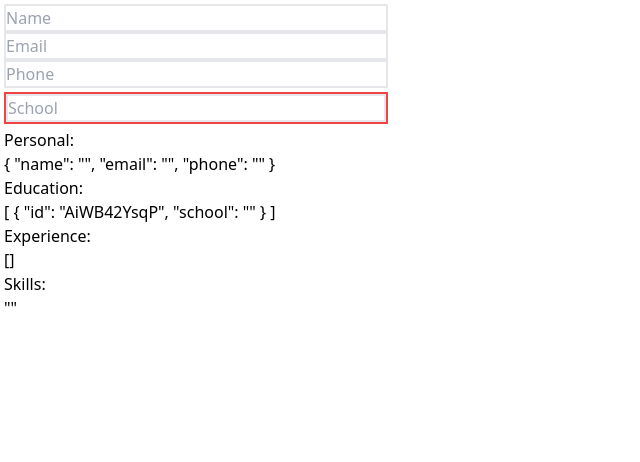
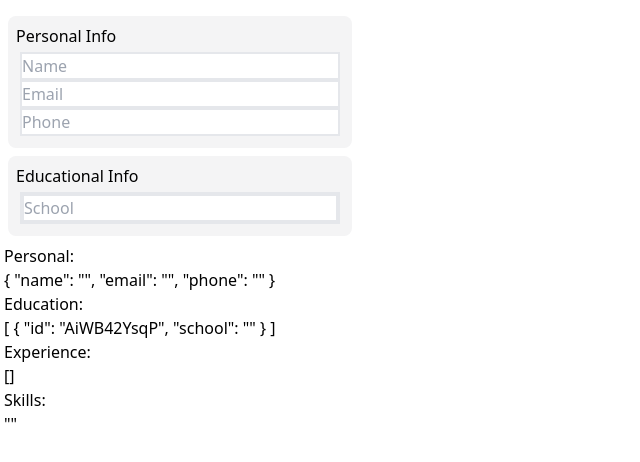
Before and after one commit to danranges/cv-project, a React (Create React App) app: page / in a window 1280 px wide. Shown: the top 462 px of the page, without its empty margins (0-640 px from the left). Built offline with nearby package versions, Linux system fonts and the light colour scheme.

Commit message:
Add InputContainer component

```diff
--- a/src/App.jsx
+++ b/src/App.jsx
@@ -3,6 +3,7 @@ import "./index.css";
 import PersonalInput from "./components/PersonalInput";
 import Output from "./components/Output";
 import EduInputsSection from "./components/EduInputsSection";
+import InputContainer from "./components/InputContainer";
 
 class App extends React.Component {
   constructor(props) {
@@ -43,12 +44,16 @@ class App extends React.Component {
 
   render() {
     return (
-      <div className='App'>
-        <PersonalInput handleChange={this.handlePersonalChange} data={this.state.personal} />
-        <EduInputsSection
-          handleChange={this.handleEduChange}
-          schoolCount={this.state.education.length}
-        />
+      <div className='App pt-2'>
+        <InputContainer title='Personal Info'>
+          <PersonalInput handleChange={this.handlePersonalChange} data={this.state.personal} />
+        </InputContainer>
+        <InputContainer title='Educational Info'>
+          <EduInputsSection
+            handleChange={this.handleEduChange}
+            schoolCount={this.state.education.length}
+          />
+        </InputContainer>
         <Output cvData={this.state} />
       </div>
     );
--- a/src/components/EduInput.jsx
+++ b/src/components/EduInput.jsx
@@ -28,7 +28,7 @@ class EduInput extends React.Component {
   render() {
     const { school } = this.state;
     return (
-      <div className='flex flex-col max-w-sm m-1 border-2 border-red-500'>
+      <div className='flex flex-col w-80 m-1 border-2'>
         <input
           name='school'
           type='text'
--- /dev/null
+++ b/src/components/InputContainer.jsx
@@ -0,0 +1,20 @@
+import React from "react";
+import "../index.css";
+
+class InputContainer extends React.Component {
+  constructor(props) {
+    super(props);
+  }
+
+  render() {
+    const { title, children } = this.props;
+    return (
+      <div className='max-w-fit m-2 p-2 bg-zinc-100 rounded-lg'>
+        <h3>{title}</h3>
+        {children}
+      </div>
+    );
+  }
+}
+
+export default InputContainer;
--- a/src/components/PersonalInput.jsx
+++ b/src/components/PersonalInput.jsx
@@ -10,7 +10,7 @@ class PersonalInput extends React.Component {
     const { handleChange } = this.props;
     const { name, email, phone } = this.props.data;
     return (
-      <div className='flex flex-col max-w-sm m-1'>
+      <div className='flex flex-col w-80 m-1'>
         <input
           name='name'
           type='text'
```
